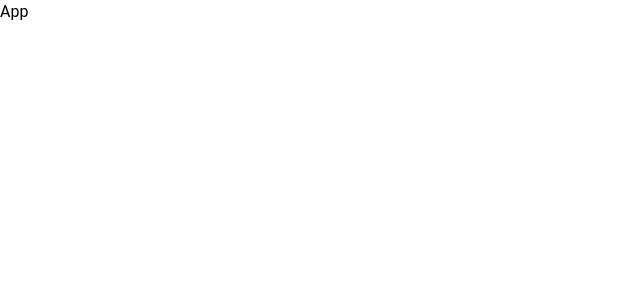
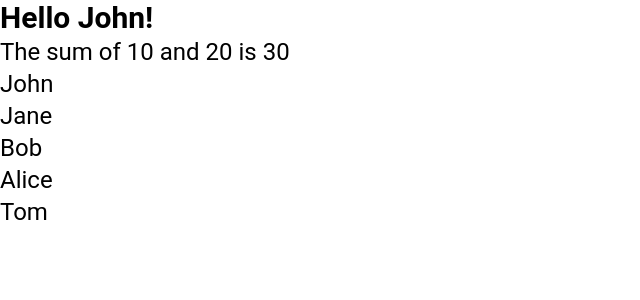
Before and after one commit to eual8/react-crash-course, a React (Vite) app: page / in a window 1280 px wide. Shown: the top 300 px of the page, without its empty margins (0-640 px from the left). Built offline with nearby package versions, Linux system fonts and the light colour scheme.

Commit message:
props example

```diff
--- a/src/App.jsx
+++ b/src/App.jsx
@@ -1,8 +1,21 @@
 import React from 'react'
 
-function App() {
+const App = () => {
+  const name = 'John';
+  const x = 10;
+  const y = 20;
+  const names = ['John', 'Jane', 'Bob', 'Alice', 'Tom'];
+
   return (
-    <div>App</div>
+    <div className='text-2xl'>
+      <h1 className='text-3xl font-bold'>Hello {name}!</h1>
+      <p>The sum of {x} and {y} is {x + y}</p>
+      <ul className='list-disc'>
+        {names.map((name, index) => (
+          <li key={index}>{name}</li>
+        ))}
+      </ul>
+    </div>
   )
 }
 
```
